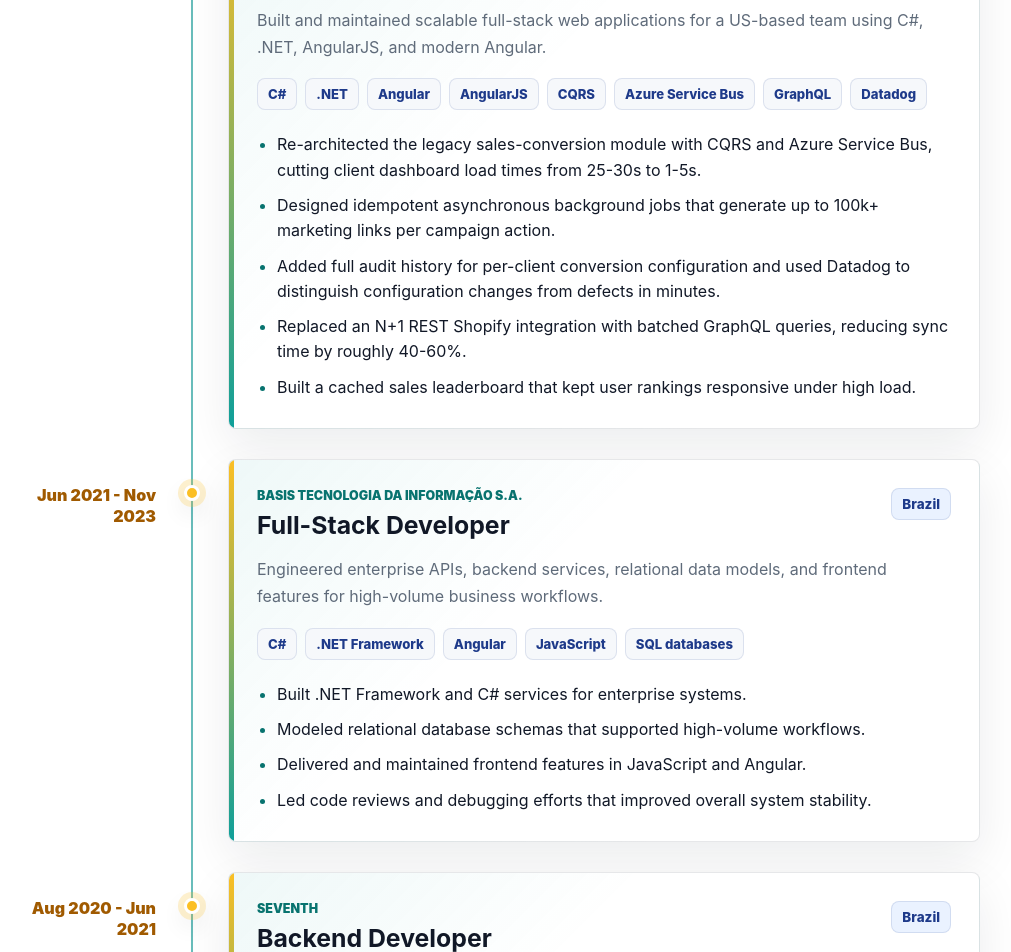
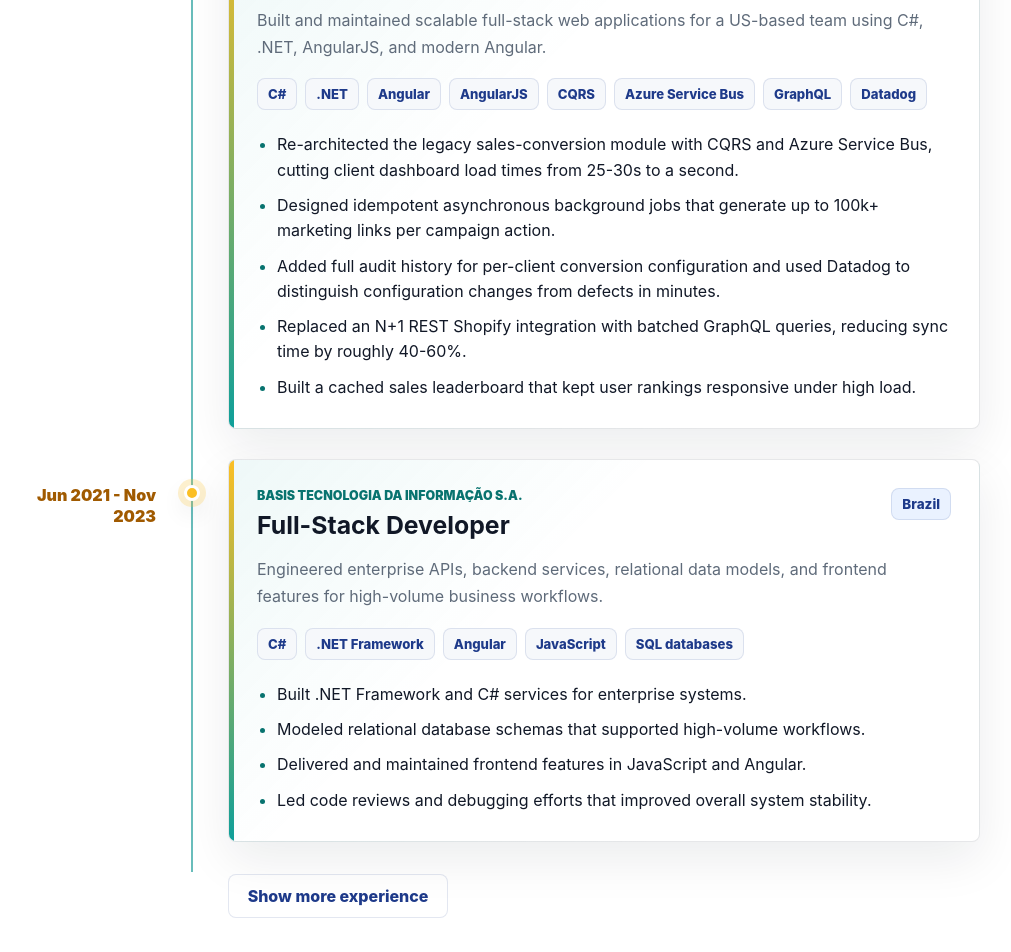
Before and after one commit to prkalvajr/Portfolio, an Angular app: page /experience in a window 1280 px wide. Shown: the part 780-1732 px from the top of the page, without its empty margins (156-1167 px from the left). Built offline with nearby package versions, Linux system fonts and the light colour scheme.

Commit message:
Add collapsible experience timeline

```diff
--- a/src/app/data/portfolio-content.ts
+++ b/src/app/data/portfolio-content.ts
@@ -142,6 +142,8 @@ export interface PortfolioCopy {
     eyebrow: string;
     title: string;
     intro: string;
+    loadMore: string;
+    collapse: string;
   };
   aboutPage: {
     eyebrow: string;
@@ -190,7 +192,7 @@ export const profile = {
 export const metrics: Metric[] = [
   { value: '7+ years', label: 'building web applications and APIs' },
   { value: '2+ years', label: 'remote collaboration with US teams' },
-  { value: '25-30s to 1-5s', label: 'dashboard load-time improvement' },
+  { value: '25-30s to a second', label: 'dashboard load-time improvement' },
 ];
 
 export const projects: Project[] = [
@@ -331,7 +333,7 @@ export const experienceItems: ExperienceItem[] = [
       'Datadog',
     ],
     highlights: [
-      'Re-architected the legacy sales-conversion module with CQRS and Azure Service Bus, cutting client dashboard load times from 25-30s to 1-5s.',
+      'Re-architected the legacy sales-conversion module with CQRS and Azure Service Bus, cutting client dashboard load times from 25-30s to a second.',
       'Designed idempotent asynchronous background jobs that generate up to 100k+ marketing links per campaign action.',
       'Added full audit history for per-client conversion configuration and used Datadog to distinguish configuration changes from defects in minutes.',
       'Replaced an N+1 REST Shopify integration with batched GraphQL queries, reducing sync time by roughly 40-60%.',
@@ -558,6 +560,8 @@ const englishCopy: PortfolioCopy = {
     title: 'Full-stack experience with measurable backend and frontend impact',
     intro:
       'A resume-backed timeline of roles across Brazil and US remote teams, covering enterprise applications, scalable APIs, Angular frontends, SQL data modeling, asynchronous jobs, and observability.',
+    loadMore: 'Show more experience',
+    collapse: 'Collapse timeline',
   },
   aboutPage: {
     eyebrow: 'About',
@@ -604,7 +608,7 @@ const portugueseProfile: Profile = {
 const portugueseMetrics: Metric[] = [
   { value: '7+ anos', label: 'construindo aplicações web e APIs' },
   { value: '2+ anos', label: 'colaboração remota com times dos EUA' },
-  { value: '25-30s para 1-5s', label: 'melhoria no carregamento de dashboards' },
+  { value: '25-30s para 1 segundo', label: 'melhoria no carregamento de dashboards' },
 ];
 
 const portugueseProjects: Project[] = [
@@ -745,7 +749,7 @@ const portugueseExperienceItems: ExperienceItem[] = [
       'Datadog',
     ],
     highlights: [
-      'Reestruturei o módulo legado de conversão de vendas com CQRS e Azure Service Bus, reduzindo o carregamento dos dashboards de 25-30s para 1-5s.',
+      'Reestruturei o módulo legado de conversão de vendas com CQRS e Azure Service Bus, reduzindo o carregamento dos dashboards de 25-30s para 1 segundo.',
       'Projetei jobs assíncronos idempotentes que geram até 100k+ links de marketing por ação de campanha.',
       'Adicionei histórico completo de auditoria à configuração de conversão por cliente e usei Datadog para distinguir mudanças de configuração de defeitos em minutos.',
       'Substituí uma integração REST com problema N+1 no Shopify por queries GraphQL em lote, reduzindo a sincronização em cerca de 40-60%.',
@@ -972,6 +976,8 @@ const portugueseCopy: PortfolioCopy = {
     title: 'Experiência full-stack com impacto mensurável em backend e frontend',
     intro:
       'Uma timeline baseada no currículo, com funções no Brasil e em times remotos dos Estados Unidos, cobrindo aplicações corporativas, APIs escaláveis, frontends Angular, modelagem SQL, jobs assíncronos e observabilidade.',
+    loadMore: 'Mostrar mais experiências',
+    collapse: 'Recolher timeline',
   },
   aboutPage: {
     eyebrow: 'Sobre',
--- a/src/app/pages/experience/experience.page.css
+++ b/src/app/pages/experience/experience.page.css
@@ -165,6 +165,20 @@
   color: var(--teal-dark);
 }
 
+.timeline-actions {
+  display: grid;
+  grid-template-columns: minmax(132px, 168px) 36px minmax(0, 1fr);
+  column-gap: 18px;
+  align-items: center;
+  padding-top: 2px;
+}
+
+.timeline-actions .button {
+  grid-column: 3;
+  justify-self: start;
+  min-width: 220px;
+}
+
 @media (max-width: 760px) {
   .timeline-item {
     --marker-y: 11px;
@@ -209,4 +223,15 @@
   .timeline-head span {
     flex: 0 1 auto;
   }
+
+  .timeline-actions {
+    grid-template-columns: 24px minmax(0, 1fr);
+    column-gap: 14px;
+  }
+
+  .timeline-actions .button {
+    grid-column: 2;
+    width: 100%;
+    min-width: 0;
+  }
 }
--- a/src/app/pages/experience/experience.page.html
+++ b/src/app/pages/experience/experience.page.html
@@ -5,7 +5,7 @@
 </section>
 
 <section class="section timeline">
-  @for (item of items(); track item.company) {
+  @for (item of visibleItems(); track item.company) {
     <article class="timeline-item">
       <div class="timeline-period">
         <time>{{ item.period }}</time>
@@ -33,4 +33,12 @@
       </div>
     </article>
   }
+
+  @if (showTimelineAction()) {
+    <div class="timeline-actions">
+      <button class="button button-secondary" type="button" (click)="toggleTimelineItems()">
+        {{ timelineActionLabel() }}
+      </button>
+    </div>
+  }
 </section>
--- a/src/app/pages/experience/experience.page.ts
+++ b/src/app/pages/experience/experience.page.ts
@@ -1,4 +1,4 @@
-import { Component, computed, inject } from '@angular/core';
+import { Component, computed, inject, signal } from '@angular/core';
 import { LanguageService } from '../../language.service';
 
 @Component({
@@ -7,8 +7,33 @@ import { LanguageService } from '../../language.service';
   styleUrl: './experience.page.css',
 })
 export class ExperiencePage {
+  private readonly pageSize = 2;
   private readonly languageService = inject(LanguageService);
   private readonly content = this.languageService.content;
   protected readonly items = computed(() => this.content().experienceItems);
+  protected readonly visibleCount = signal(this.pageSize);
+  protected readonly visibleItems = computed(() =>
+    this.items().slice(0, this.visibleCount())
+  );
+  protected readonly hasMoreItems = computed(
+    () => this.visibleCount() < this.items().length
+  );
   protected readonly copy = computed(() => this.content().copy.experiencePage);
+  protected readonly showTimelineAction = computed(
+    () => this.items().length > this.pageSize
+  );
+  protected readonly timelineActionLabel = computed(() =>
+    this.hasMoreItems() ? this.copy().loadMore : this.copy().collapse
+  );
+
+  protected toggleTimelineItems(): void {
+    if (!this.hasMoreItems()) {
+      this.visibleCount.set(this.pageSize);
+      return;
+    }
+
+    this.visibleCount.update((count) =>
+      Math.min(count + this.pageSize, this.items().length)
+    );
+  }
 }
```
